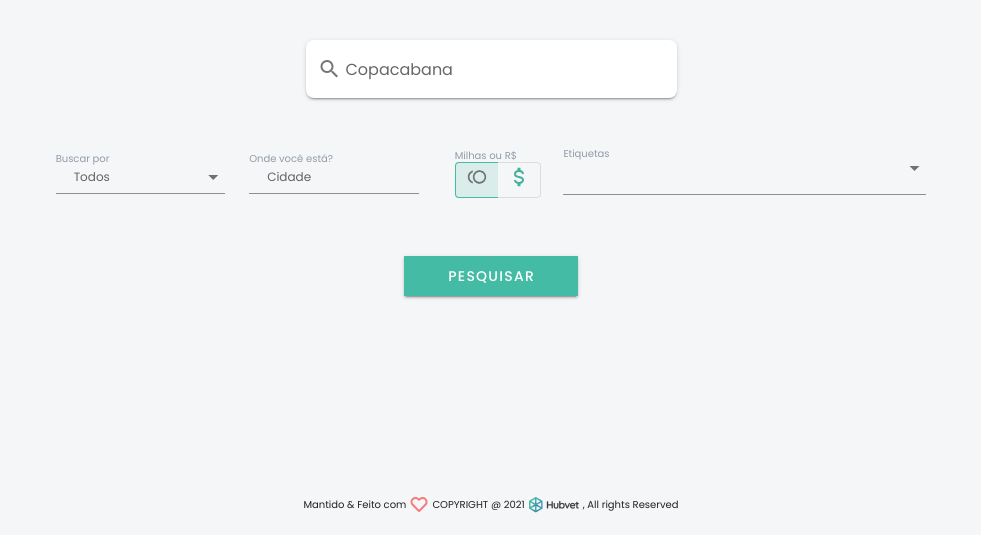
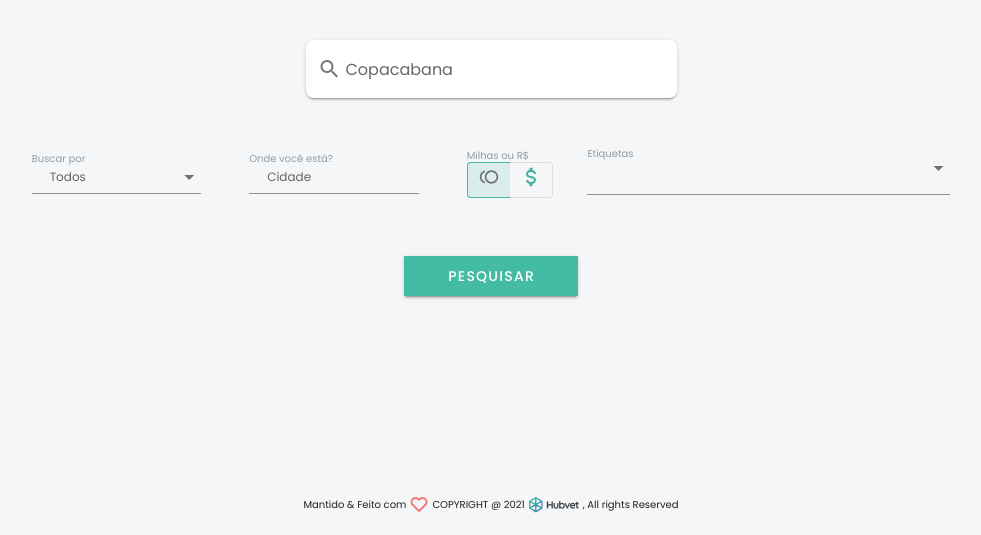
Before and after one commit to juliovt-07/desafio-hubvet, a Vue app: page / in a window 1280 px wide. Shown: the part 265-800 px from the top of the page, without its empty margins (149-1130 px from the left). Built offline with nearby package versions, Linux system fonts and the light colour scheme.

Commit message:
Add margin to filters

```diff
--- a/src/views/Home.vue
+++ b/src/views/Home.vue
@@ -20,17 +20,17 @@
         </v-col>
       </v-row>
       <v-row no-gutters justify="center" align="center">
-        <v-col cols="6" sm="4" lg="2">
+        <v-col sm="2" lg="2" class="mx-3">
           <SelectDefault @update-select-default="updateSelectDefault"/>
         </v-col>
-        <v-col cols="6" sm="4" lg="2">
+        <v-col sm="2" lg="2" class="mx-3">
           <InputText @update-city="updateCity"/>
         </v-col>
         <v-col sm="3" lg="1" class="mt-n5 mx-3">
           <CustomRadio/>
         </v-col>
-        <v-col cols="6" sm="5" lg="4">
-          <SelectChips class="mb-1" @update-select-chips="updateSelectChips"/>
+        <v-col sm="6" lg="4"  class="mb-1 mx-3">
+          <SelectChips @update-select-chips="updateSelectChips"/>
         </v-col>
       </v-row>
       <v-row class="justify-center mb-13">
```
